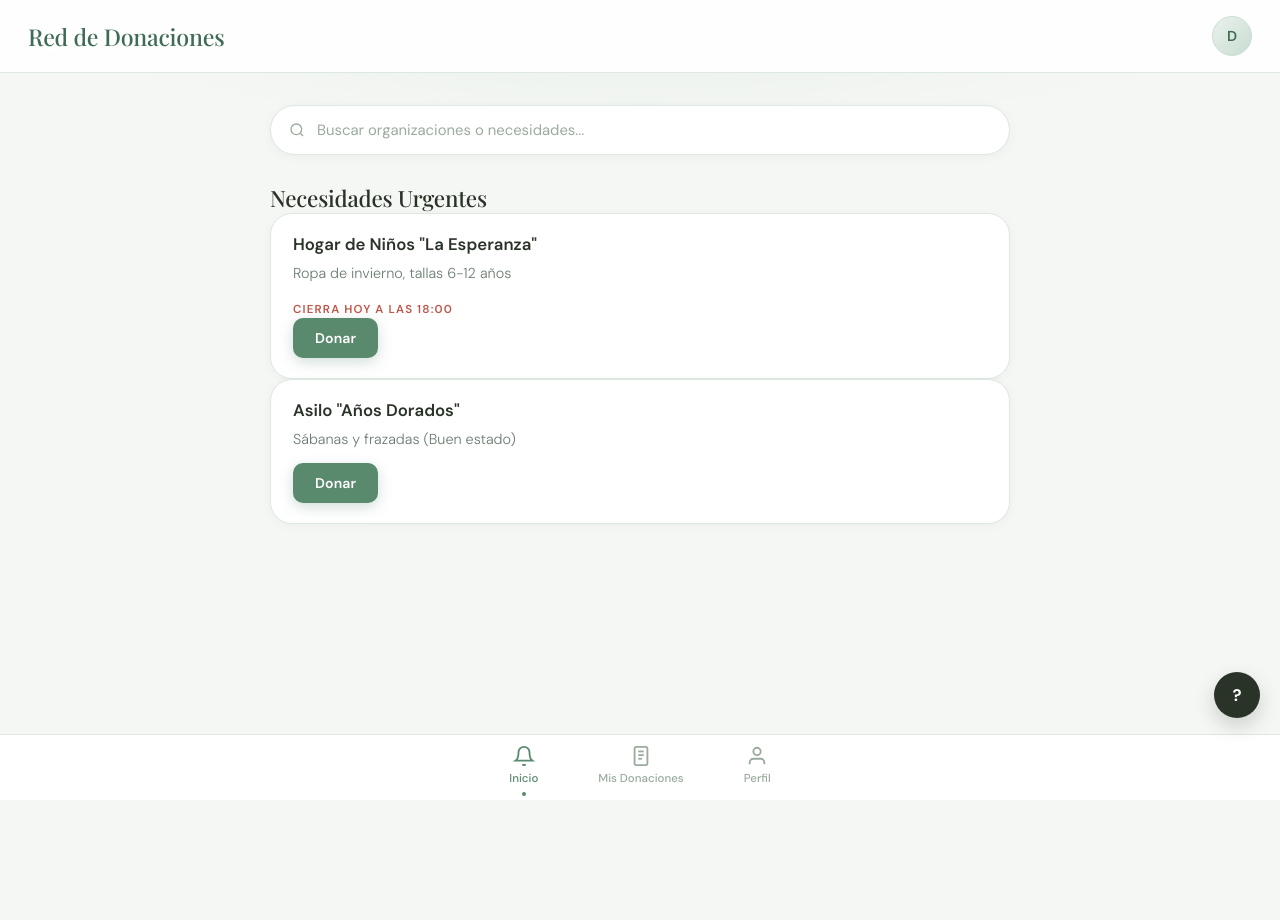
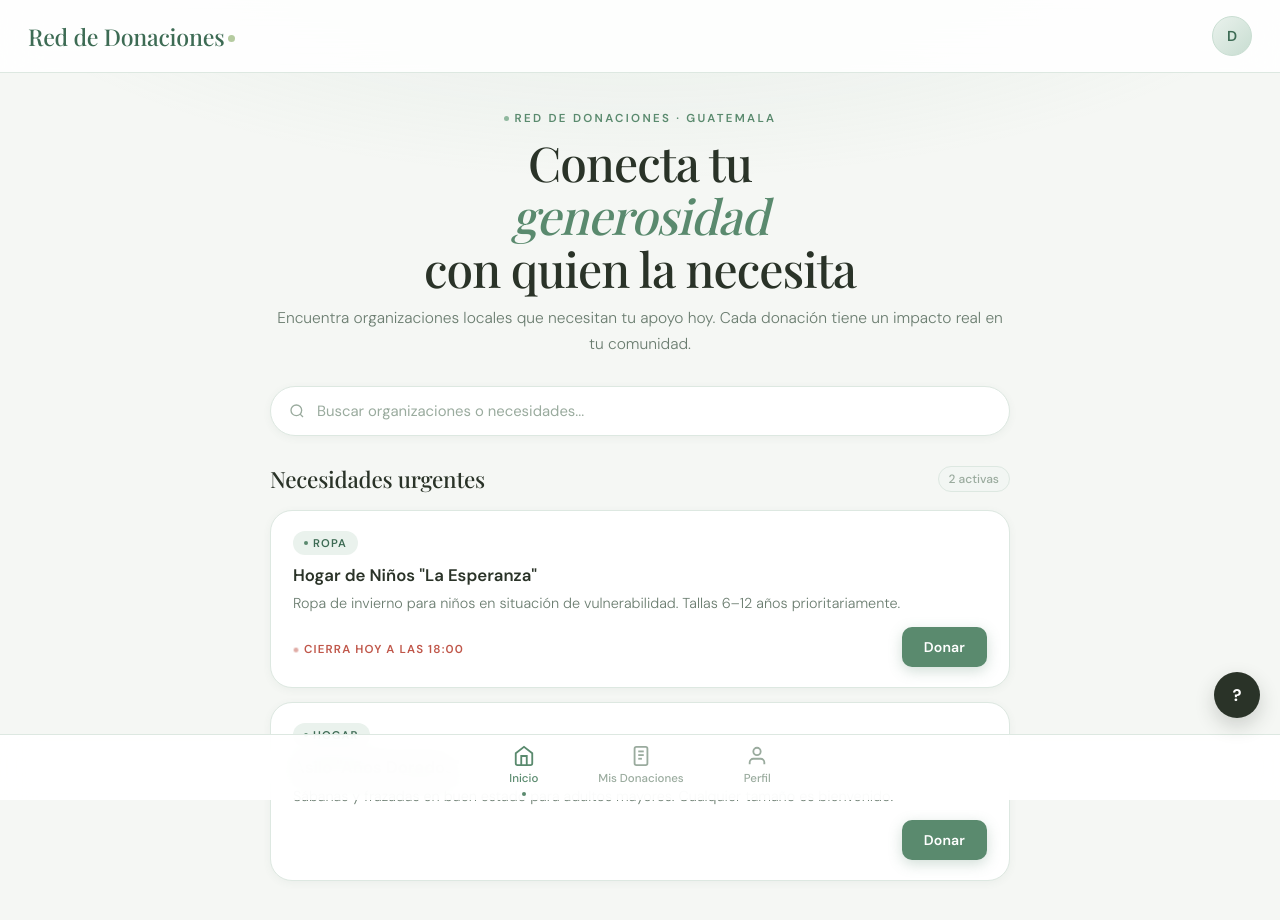
Before and after one commit to Palasuwu/Software, a React (Vite) app in the folder Scrum/RedDonaciones/frontend/: page / in a window 1280 px wide. Shown: the top 920 px of the page. Before the commit the page ends 800 px from the top, so only its background shows below. Built offline with nearby package versions, Linux system fonts and the light colour scheme.

Commit message:
feat(frontend): lógica pantalla principal y buscador funcional [SCRUM-18]

```diff
--- a/Scrum/RedDonaciones/frontend/src/App.jsx
+++ b/Scrum/RedDonaciones/frontend/src/App.jsx
@@ -1,29 +1,76 @@
 import React from 'react'
-import { BrowserRouter as Router, Routes, Route, NavLink } from 'react-router-dom'
+import { BrowserRouter as Router, Routes, Route, NavLink, useNavigate } from 'react-router-dom'
 import MisDonacionesPage from './pages/MisDonacionesPage'
+import DetailPage from './pages/DetailPage'
+
+const ORGANIZATIONS = [
+  {
+    id: 'esperanza',
+    title: 'Hogar de Niños "La Esperanza"',
+    description: 'Ropa de invierno para niños en situación de vulnerabilidad. Tallas 6–12 años prioritariamente.',
+    category: 'Ropa',
+    urgent: 'Cierra hoy a las 18:00',
+    address: '5a Calle 10-20, Zona 2, Guatemala',
+    isAsilo: false,
+  },
+  {
+    id: 'dorados',
+    title: 'Asilo "Años Dorados"',
+    description: 'Sábanas y frazadas en buen estado para adultos mayores. Cualquier tamaño es bienvenido.',
+    category: 'Hogar',
+    urgent: null,
+    address: '12a Av. 8-15, Zona 5, Guatemala',
+    isAsilo: true,
+  },
+]
 
 function SearchBar() {
   return (
     <div className="search-wrapper">
       <div className="search-bar">
-        <svg className="search-icon" xmlns="http://www.w3.org/2000/svg" viewBox="0 0 24 24" fill="none" stroke="currentColor" strokeWidth="2">
-          <circle cx="11" cy="11" r="8" /><line x1="21" y1="21" x2="16.65" y2="16.65" />
+        <svg className="search-icon" xmlns="http://www.w3.org/2000/svg" viewBox="0 0 24 24"
+          fill="none" stroke="currentColor" strokeWidth="2">
+          <circle cx="11" cy="11" r="8" />
+          <line x1="21" y1="21" x2="16.65" y2="16.65" />
         </svg>
-        <input type="text" placeholder="Buscar organizaciones o necesidades..." readOnly />
+        <input type="text" placeholder="Buscar organizaciones o necesidades..." />
       </div>
     </div>
   )
 }
 
-function DonationCard({ title, description, urgent }) {
+function DonationCard({ org }) {
+  const navigate = useNavigate()
+
   return (
-    <div className="card">
-      <div className="card-info">
-        <h3 className="card-title">{title}</h3>
-        <p className="card-desc">{description}</p>
-        {urgent && <span className="card-urgent">{urgent}</span>}
+    <div className="card" onClick={() => navigate('/detalle', { state: { org } })}>
+      <div className="card-top">
+        <span className="card-chip">
+          <span className="card-chip-dot" />
+          {org.category}
+        </span>
       </div>
-      <button className="btn-donar">Donar</button>
+      <h3 className="card-title">{org.title}</h3>
+      <p className="card-desc">{org.description}</p>
+      <div className="card-footer">
+        <div>
+          {org.urgent && (
+            <span className="card-urgent">
+              <span className="urgent-dot" />
+              {org.urgent}
+            </span>
+          )}
+        </div>
+        <button
+          className="btn-donar"
+          onClick={(e) => {
+            e.stopPropagation()
+            navigate('/detalle', { state: { org } })
+          }}
+        >
+          Donar
+        </button>
+      </div>
     </div>
   )
 }
@@ -32,22 +79,26 @@ function BottomNav() {
   return (
     <nav className="bottom-nav">
       <NavLink to="/" end className={({ isActive }) => `nav-item ${isActive ? 'active' : ''}`}>
-        <svg xmlns="http://www.w3.org/2000/svg" viewBox="0 0 24 24" fill="none" stroke="currentColor" strokeWidth="2">
-          <path d="M18 8A6 6 0 0 0 6 8c0 7-3 9-3 9h18s-3-2-3-9" />
-          <path d="M13.73 21a2 2 0 0 1-3.46 0" />
+        <svg xmlns="http://www.w3.org/2000/svg" viewBox="0 0 24 24" fill="none"
+          stroke="currentColor" strokeWidth="2">
+          <path d="M3 9l9-7 9 7v11a2 2 0 0 1-2 2H5a2 2 0 0 1-2-2z" />
+          <polyline points="9 22 9 12 15 12 15 22" />
         </svg>
         <span>Inicio</span>
       </NavLink>
       <NavLink to="/donaciones" className={({ isActive }) => `nav-item ${isActive ? 'active' : ''}`}>
-        <svg xmlns="http://www.w3.org/2000/svg" viewBox="0 0 24 24" fill="none" stroke="currentColor" strokeWidth="2">
+        <svg xmlns="http://www.w3.org/2000/svg" viewBox="0 0 24 24" fill="none"
+          stroke="currentColor" strokeWidth="2">
           <rect x="5" y="2" width="14" height="20" rx="2" ry="2" />
-          <line x1="9" y1="7" x2="15" y2="7" /><line x1="9" y1="11" x2="15" y2="11" />
+          <line x1="9" y1="7" x2="15" y2="7" />
+          <line x1="9" y1="11" x2="15" y2="11" />
           <line x1="9" y1="15" x2="13" y2="15" />
         </svg>
         <span>Mis Donaciones</span>
       </NavLink>
       <NavLink to="/perfil" className={({ isActive }) => `nav-item ${isActive ? 'active' : ''}`}>
-        <svg xmlns="http://www.w3.org/2000/svg" viewBox="0 0 24 24" fill="none" stroke="currentColor" strokeWidth="2">
+        <svg xmlns="http://www.w3.org/2000/svg" viewBox="0 0 24 24" fill="none"
+          stroke="currentColor" strokeWidth="2">
           <path d="M20 21v-2a4 4 0 0 0-4-4H8a4 4 0 0 0-4 4v2" />
           <circle cx="12" cy="7" r="4" />
         </svg>
@@ -58,62 +109,103 @@ function BottomNav() {
 }
 
 function HomePage() {
+  const [query, setQuery] = React.useState('')
+
+  const filtered = ORGANIZATIONS.filter(org =>
+    org.title.toLowerCase().includes(query.toLowerCase()) ||
+    org.description.toLowerCase().includes(query.toLowerCase()) ||
+    org.category.toLowerCase().includes(query.toLowerCase())
+  )
+
   return (
-    <>
-      <SearchBar />
+    <div className="fade-in">
+      <div className="home-hero">
+        <span className="home-kicker">
+          <span className="home-kicker-dot" />
+          Red de Donaciones · Guatemala
+        </span>
+        <h1 className="home-title">
+          Conecta tu<br /><em>generosidad</em><br />con quien la necesita
+        </h1>
+        <p className="home-subtitle">
+          Encuentra organizaciones locales que necesitan tu apoyo hoy.
+          Cada donación tiene un impacto real en tu comunidad.
+        </p>
+      </div>
+
+      <div className="search-wrapper">
+        <div className="search-bar">
+          <svg className="search-icon" xmlns="http://www.w3.org/2000/svg" viewBox="0 0 24 24"
+            fill="none" stroke="currentColor" strokeWidth="2">
+            <circle cx="11" cy="11" r="8" />
+            <line x1="21" y1="21" x2="16.65" y2="16.65" />
+          </svg>
+          <input
+            type="text"
+            placeholder="Buscar organizaciones o necesidades..."
+            value={query}
+            onChange={e => setQuery(e.target.value)}
+          />
+        </div>
+      </div>
 
       <section className="section">
-        <h2 className="section-title">Necesidades Urgentes</h2>
-
-        <DonationCard
-          title={'Hogar de Niños "La Esperanza"'}
-          description="Ropa de invierno, tallas 6-12 años"
-          urgent="Cierra hoy a las 18:00"
-        />
-
-        <DonationCard
-          title={'Asilo "Años Dorados"'}
-          description="Sábanas y frazadas (Buen estado)"
-        />
+        <div className="section-header">
+          <h2 className="section-title">Necesidades urgentes</h2>
+          <span className="section-count">{filtered.length} activas</span>
+        </div>
+        <div className="card-grid">
+          {filtered.length > 0
+            ? filtered.map(org => <DonationCard key={org.id} org={org} />)
+            : <div className="empty-box">No se encontraron resultados para "{query}"</div>
+          }
+        </div>
       </section>
-    </>
-  )
-}
-// Lo que muestra por defalut para cada vista sin su propio .jsx, basicamente un placeholder
-function Placeholder({ title }) {
-  return (
-    <div style={{ padding: 20 }}>
-      <h2>{title}</h2>
-      <p>Vista prototipo. Implementación pendiente.</p>
     </div>
   )
 }
-//Basicamente aca es donde se hacen los href de cada vista y se aplica a cada boton
+
+function PerfilPage() {
+  return (
+    <div className="fade-in" style={{
+      background: 'var(--surface)',
+      border: '1px solid var(--outline)',
+      borderRadius: 'var(--radius-xl)',
+      padding: '28px',
+      boxShadow: 'var(--shadow-sm)'
+    }}>
+      <span className="page-kicker">
+        <span className="home-kicker-dot" />
+        Mi cuenta
+      </span>
+      <h2 className="page-title">Perfil</h2>
+      <p className="page-subtitle">Vista prototipo. Implementación pendiente.</p>
+    </div>
+  )
+}
+
 export default function App() {
   return (
     <Router>
       <div className="app-shell">
-        {/* Header */}
         <header className="app-header">
-          <h1 className="header-title">Red de Donaciones</h1>
+          <h1 className="header-title">
+            Red de Donaciones
+            <span className="header-dot" />
+          </h1>
           <div className="avatar">D</div>
         </header>
 
-        {/* Contenido principal: rutas */}
         <main className="main-content">
           <Routes>
             <Route path="/" element={<HomePage />} />
-            <Route path="/index" element={<Placeholder title="Index" />} />
-            <Route path="/login" element={<Placeholder title="Inicio de Sesión" />} />
-            <Route path="/perfil" element={<Placeholder title="Perfil" />} />
             <Route path="/donaciones" element={<MisDonacionesPage />} />
+            <Route path="/detalle" element={<DetailPage />} />
+            <Route path="/perfil" element={<PerfilPage />} />
           </Routes>
         </main>
 
-        {/* Navegación inferior */}
         <BottomNav />
-
-        {/* Botón flotante de ayuda */}
         <button className="fab-help">?</button>
       </div>
     </Router>
```
